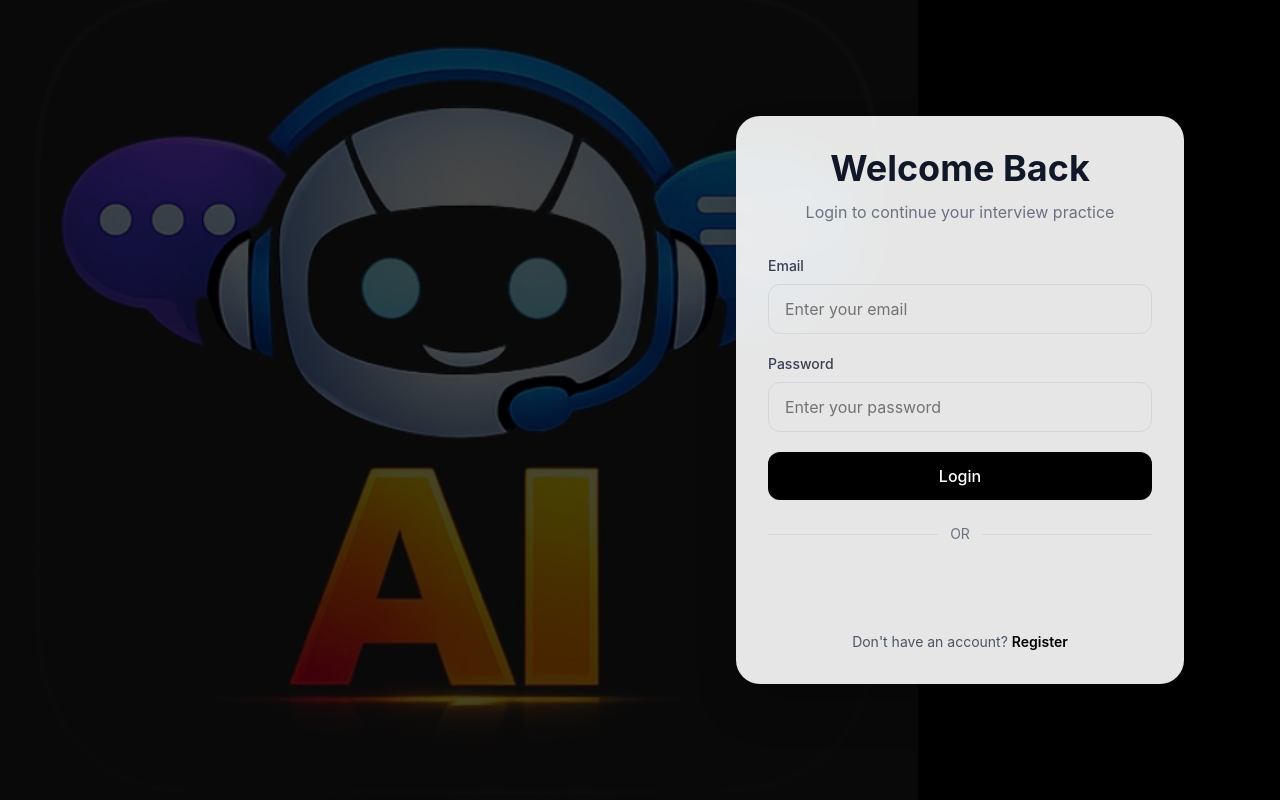
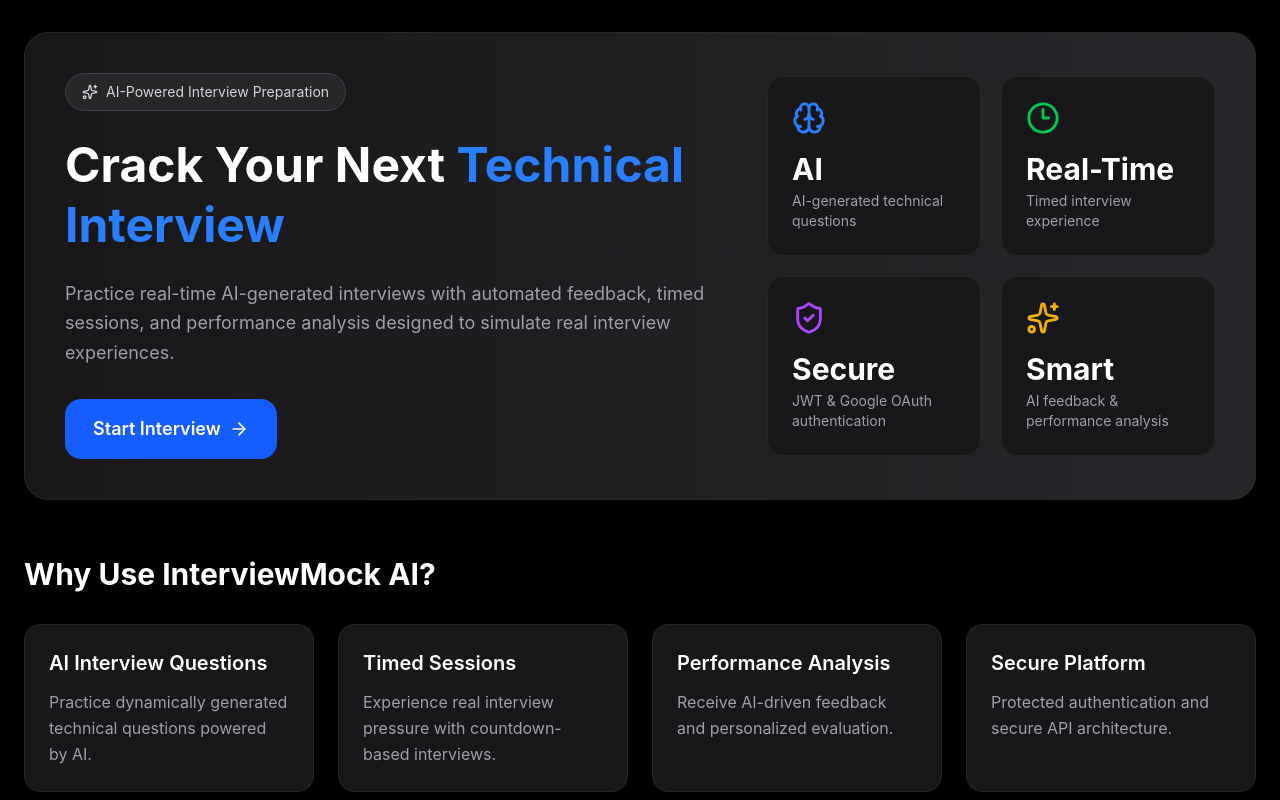
Before and after one commit to Abdul-Kalam0/AI-ChatBot, a React (Vite) app in the folder client/: page / in a window 1280 px wide. Shown: the top 800 px of the page. Built offline with nearby package versions, Linux system fonts and the light colour scheme; no server answers.

Commit message:
Updated the UI

```diff
--- a/client/package.json
+++ b/client/package.json
@@ -27,6 +27,7 @@
     "@types/react": "^19.1.16",
     "@types/react-dom": "^19.1.9",
     "@vitejs/plugin-react": "^5.0.4",
+    "baseline-browser-mapping": "^2.10.32",
     "eslint": "^9.36.0",
     "eslint-plugin-react-hooks": "^5.2.0",
     "eslint-plugin-react-refresh": "^0.4.22",
--- a/client/src/App.jsx
+++ b/client/src/App.jsx
@@ -46,13 +46,35 @@
     <div className="min-h-screen bg-[#0a0a0a] text-white px-6 py-10">
       <div className="max-w-4xl mx-auto">
         {/* Header */}
-        <div className="mb-10">
-          <h1 className="text-5xl font-bold mb-3">AI Interview Platform</h1>
+        <div className="flex items-center justify-between mb-10">
+          {/* Left */}
+          <div>
+            <h1 className="text-5xl font-bold mb-3">AI Interview Platform</h1>
 
-          <p className="text-zinc-400 text-lg">
-            Practice technical interviews with AI and get instant performance
-            feedback.
-          </p>
+            <p className="text-zinc-400 text-lg">
+              Practice technical interviews with AI and get instant performance
+              feedback.
+            </p>
+          </div>
+
+          {/* Back Button */}
+          <button
+            onClick={() => navigate(-1)}
+            className="
+              bg-zinc-900
+              border
+              border-zinc-800
+              hover:bg-zinc-800
+              transition-all
+              duration-200
+              px-5
+              py-3
+              rounded-2xl
+              font-medium
+            "
+          >
+            ⬅ Back
+          </button>
         </div>
 
         {/* Main Card */}
--- a/client/src/components/Navbar.jsx
+++ b/client/src/components/Navbar.jsx
@@ -38,8 +38,6 @@
               <p className="text-sm font-semibold text-gray-800">
                 {user?.name || "User"}
               </p>
-
-              {/* <p className="text-xs text-gray-500">{user?.email}</p> */}
             </div>
           </div>
 
@@ -50,7 +48,7 @@
           >
             <LogOut size={18} />
 
-            <span className="hidden sm:block">Logout</span>
+            <span className="hidden sm:block"></span>
           </button>
         </div>
       </div>
--- /dev/null
+++ b/client/src/pages/Dashboard.jsx
@@ -0,0 +1,145 @@
+import React from "react";
+import { Brain, Clock3, ShieldCheck, Sparkles, ArrowRight } from "lucide-react";
+
+import { useNavigate } from "react-router-dom";
+
+const Dashboard = () => {
+  const navigate = useNavigate();
+
+  return (
+    <div className="min-h-screen bg-black text-white px-6 py-8">
+      {/* Hero Section */}
+      <div className="max-w-7xl mx-auto">
+        <div className="bg-gradient-to-r from-zinc-900 to-zinc-800 border border-zinc-800 rounded-3xl p-10 shadow-2xl">
+          <div className="flex flex-col lg:flex-row items-center justify-between gap-10">
+            {/* Left */}
+            <div className="max-w-2xl">
+              <div className="inline-flex items-center gap-2 bg-zinc-800 border border-zinc-700 px-4 py-2 rounded-full text-sm text-zinc-300 mb-6">
+                <Sparkles size={16} />
+                AI-Powered Interview Preparation
+              </div>
+
+              <h1 className="text-5xl font-bold leading-tight mb-6">
+                Crack Your Next
+                <span className="text-blue-500"> Technical Interview</span>
+              </h1>
+
+              <p className="text-zinc-400 text-lg leading-relaxed mb-8">
+                Practice real-time AI-generated interviews with automated
+                feedback, timed sessions, and performance analysis designed to
+                simulate real interview experiences.
+              </p>
+
+              <button
+                onClick={() => navigate("/start/interview")}
+                className="bg-blue-600 hover:bg-blue-700 transition-all duration-200 px-7 py-4 rounded-2xl font-semibold text-lg flex items-center gap-2"
+              >
+                Start Interview
+                <ArrowRight size={20} />
+              </button>
+            </div>
+
+            {/* Right */}
+            <div className="grid grid-cols-2 gap-5 w-full max-w-md">
+              <div className="bg-zinc-900 border border-zinc-800 rounded-2xl p-6">
+                <Brain className="text-blue-500 mb-4" size={34} />
+
+                <h2 className="text-3xl font-bold mb-1">AI</h2>
+
+                <p className="text-zinc-400 text-sm">
+                  AI-generated technical questions
+                </p>
+              </div>
+
+              <div className="bg-zinc-900 border border-zinc-800 rounded-2xl p-6">
+                <Clock3 className="text-green-500 mb-4" size={34} />
+
+                <h2 className="text-3xl font-bold mb-1">Real-Time</h2>
+
+                <p className="text-zinc-400 text-sm">
+                  Timed interview experience
+                </p>
+              </div>
+
+              <div className="bg-zinc-900 border border-zinc-800 rounded-2xl p-6">
+                <ShieldCheck className="text-purple-500 mb-4" size={34} />
+
+                <h2 className="text-3xl font-bold mb-1">Secure</h2>
+
+                <p className="text-zinc-400 text-sm">
+                  JWT & Google OAuth authentication
+                </p>
+              </div>
+
+              <div className="bg-zinc-900 border border-zinc-800 rounded-2xl p-6">
+                <Sparkles className="text-yellow-500 mb-4" size={34} />
+
+                <h2 className="text-3xl font-bold mb-1">Smart</h2>
+
+                <p className="text-zinc-400 text-sm">
+                  AI feedback & performance analysis
+                </p>
+              </div>
+            </div>
+          </div>
+        </div>
+
+        {/* Features */}
+        <div className="mt-14">
+          <h2 className="text-3xl font-bold mb-8">Why Use InterviewMock AI?</h2>
+
+          <div className="grid grid-cols-1 md:grid-cols-2 xl:grid-cols-4 gap-6">
+            {[
+              {
+                title: "AI Interview Questions",
+                desc: "Practice dynamically generated technical questions powered by AI.",
+              },
+              {
+                title: "Timed Sessions",
+                desc: "Experience real interview pressure with countdown-based interviews.",
+              },
+              {
+                title: "Performance Analysis",
+                desc: "Receive AI-driven feedback and personalized evaluation.",
+              },
+              {
+                title: "Secure Platform",
+                desc: "Protected authentication and secure API architecture.",
+              },
+            ].map((item, index) => (
+              <div
+                key={index}
+                className="bg-zinc-900 border border-zinc-800 rounded-2xl p-6 hover:border-blue-500 transition-all duration-200"
+              >
+                <h3 className="text-xl font-semibold mb-3">{item.title}</h3>
+
+                <p className="text-zinc-400 leading-relaxed">{item.desc}</p>
+              </div>
+            ))}
+          </div>
+        </div>
+
+        {/* Bottom CTA */}
+        <div className="mt-16 bg-zinc-900 border border-zinc-800 rounded-3xl p-10 text-center">
+          <h2 className="text-4xl font-bold mb-4">
+            Ready to Test Your Skills?
+          </h2>
+
+          <p className="text-zinc-400 text-lg mb-8">
+            Start practicing AI-powered interviews and improve your confidence
+            for real-world technical interviews.
+          </p>
+
+          <button
+            onClick={() => navigate("/start/interview")}
+            className="bg-blue-600 hover:bg-blue-700 transition-all duration-200 px-8 py-4 rounded-2xl font-semibold text-lg"
+          >
+            Start Practicing
+          </button>
+        </div>
+      </div>
+    </div>
+  );
+};
+
+export default Dashboard;
--- a/client/src/pages/Feedback.jsx
+++ b/client/src/pages/Feedback.jsx
@@ -60,7 +60,7 @@
           </div>
 
           <button
-            onClick={() => navigate("/dashboard")}
+            onClick={() => navigate("/")}
             className="
               bg-zinc-900
               border
@@ -72,7 +72,7 @@
               rounded-2xl
             "
           >
-            ⬅ Back
+            🏠 Home
           </button>
         </div>
 
@@ -158,7 +158,7 @@
                     text-zinc-200
                   "
               >
-                ✅ {item}
+                {item}
               </li>
             ))}
           </ul>
--- a/client/src/pages/Interview.jsx
+++ b/client/src/pages/Interview.jsx
@@ -23,6 +23,9 @@
 
   // timer
   const [timeLeft, setTimeLeft] = useState(180);
+
+  //popup
+  const [showExitPopup, setShowExitPopup] = useState(false);
 
   // ===================================
   // AUTO REDIRECT AFTER COMPLETE
@@ -67,7 +70,10 @@
     if (completed || loading) return;
 
     // prevent empty manual submit
-    if (!isAutoSubmit && !answer.trim()) return;
+    if (!isAutoSubmit && !answer.trim()) {
+      toast.warning("Please enter your answer before submitting");
+      return;
+    }
 
     try {
       setLoading(true);
@@ -103,6 +109,8 @@
   };
 
   return (
+    <>
+      {" "}
       <div className="min-h-screen bg-[#0a0a0a] text-white px-6 py-10">
         <div className="max-w-4xl mx-auto">
           {/* Header */}
@@ -136,7 +144,7 @@
 
               {/* Back */}
               <button
-              onClick={() => navigate("/dashboard")}
+                onClick={() => setShowExitPopup(true)}
                 className="
                 bg-zinc-900
                 border
@@ -354,8 +362,8 @@
 
               {/* Description */}
               <p className="text-zinc-400 leading-7">
-              Congratulations! You have successfully completed your AI interview
-              session.
+                Congratulations! You have successfully completed your AI
+                interview session.
               </p>
 
               {/* Redirect */}
@@ -365,7 +373,69 @@
             </div>
           </div>
         )}
+
+        {/* Exit Popup */}
+        {showExitPopup && (
+          <div className="fixed inset-0 bg-black/70 flex items-center justify-center z-50 px-4">
+            <div
+              className="
+              w-full
+              max-w-md
+              bg-zinc-900
+              border
+              border-zinc-800
+              rounded-3xl
+              p-8
+              shadow-2xl
+            "
+            >
+              {/* Heading */}
+              <h2 className="text-2xl font-bold mb-3">Terminate Interview?</h2>
+
+              <p className="text-zinc-400 leading-7 mb-8">
+                Your current interview session will be terminated and all
+                ongoing progress may be lost. Do you want to continue?
+              </p>
+
+              {/* Buttons */}
+              <div className="flex gap-4">
+                {/* Cancel */}
+                <button
+                  onClick={() => setShowExitPopup(false)}
+                  className="
+                  flex-1
+                  bg-zinc-800
+                  hover:bg-zinc-700
+                  transition
+                  py-3
+                  rounded-2xl
+                  font-medium
+                "
+                >
+                  No
+                </button>
+
+                {/* Confirm */}
+                <button
+                  onClick={() => navigate("/")}
+                  className="
+                  flex-1
+                  bg-red-600
+                  hover:bg-red-700
+                  transition
+                  py-3
+                  rounded-2xl
+                  font-medium
+                "
+                >
+                  Yes, Exit
+                </button>
               </div>
+            </div>
+          </div>
+        )}
+      </div>
+    </>
   );
 };
 
--- a/client/src/pages/Login.jsx
+++ b/client/src/pages/Login.jsx
@@ -39,7 +39,7 @@
 
       toast.success("Login successful");
 
-      navigate("/dashboard");
+      navigate("/");
     } catch (error) {
       toast.error(error || "Login failed");
     }
@@ -56,7 +56,7 @@
 
       toast.success("Login successful");
 
-      navigate("/dashboard");
+      navigate("/");
     } catch (error) {
       error.response?.data?.message || "Google login failed";
     }
--- a/client/src/pages/Register.jsx
+++ b/client/src/pages/Register.jsx
@@ -36,7 +36,7 @@
 
       toast.success("Registered successfully");
 
-      navigate("/");
+      navigate("/login");
     } catch (error) {
       toast.error(error || "Registration failed");
     }
--- a/client/src/routes/ProtectedRoute.jsx
+++ b/client/src/routes/ProtectedRoute.jsx
@@ -17,7 +17,7 @@
 
   // not authenticated
   if (!isLoggedIn) {
-    return <Navigate to="/" replace />;
+    return <Navigate to="/login" replace />;
   }
 
   // authenticated routes
--- a/client/src/services/api.js
+++ b/client/src/services/api.js
@@ -1,8 +1,8 @@
 import axios from "axios";
 
 const API = axios.create({
-  //baseURL: "http://localhost:3000/api",
-  baseURL: "https://interviewmock-001-backend.vercel.app/api",
+  baseURL: "http://localhost:3000/api",
+  //baseURL: "https://interviewmock-001-backend.vercel.app/api",
   withCredentials: true,
 });
 
```
Also changed, not shown: client/src/main.jsx (+6 -1 lines), 2 other files (tests, documents, lock files or other folders). Lines whose indentation alone changed are shown as unchanged.
